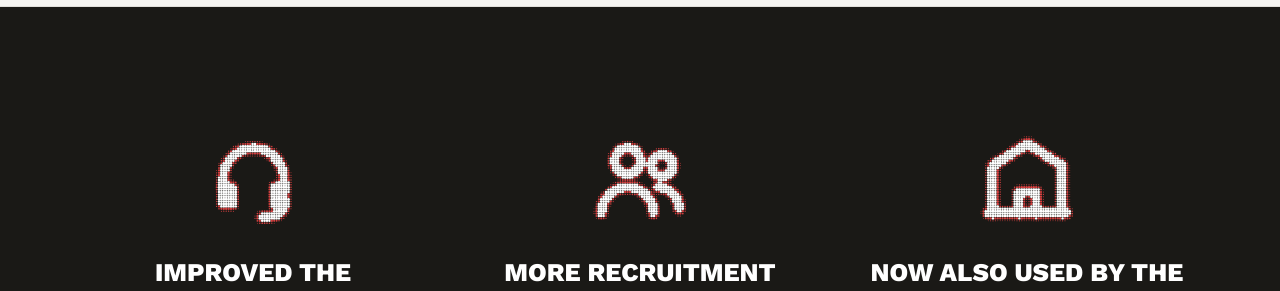
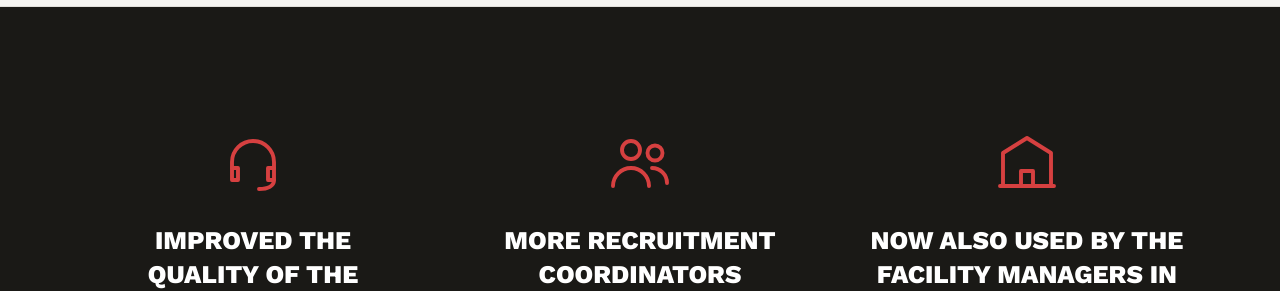
Before and after one commit to AxelGarland/AxelGarland, a Next.js app: page /work/giuson in a window 1280 px wide. Shown: the part 3760-4051 px from the top of the page. Built offline with nearby package versions, Linux system fonts and the light colour scheme.

Commit message:
Giuson outcome: plain red line icons instead of halftone
Co-Authored-By: Claude Sonnet 5.5 <noreply@anthropic.com>

```diff
--- a/app/work/giuson/page.tsx
+++ b/app/work/giuson/page.tsx
@@ -1,6 +1,5 @@
 import { GrainOverlay } from "@/components/GrainOverlay";
 import { BackLink } from "@/components/projects/BackLink";
-import { HalftoneIcon } from "@/components/projects/HalftoneIcon";
 import { InfoSources } from "@/components/projects/InfoSources";
 import { ExpandableScreen } from "@/components/projects/ExpandableScreen";
 import { MoreProjects } from "@/components/projects/MoreProjects";
@@ -206,7 +205,22 @@ export default function GiusonPage() {
             <ul className="grid grid-cols-1 gap-12 md:grid-cols-3 md:gap-10 lg:gap-16">
               {OUTCOMES.map((item) => (
                 <li key={item.text} className="flex flex-col items-center gap-6 text-center">
-                  <HalftoneIcon paths={item.icon} />
+                  <svg
+                    width="72"
+                    height="72"
+                    viewBox="0 0 24 24"
+                    fill="none"
+                    stroke="currentColor"
+                    strokeWidth="1.3"
+                    strokeLinecap="round"
+                    strokeLinejoin="round"
+                    aria-hidden
+                    className="text-accent"
+                  >
+                    {item.icon.map((d) => (
+                      <path key={d} d={d} />
+                    ))}
+                  </svg>
                   <p className="max-w-[26ch] font-display text-xl font-medium leading-snug text-surface sm:text-2xl">
                     {item.text}
                   </p>
--- a/components/projects/HalftoneIcon.tsx
+++ /dev/null
@@ -1,62 +0,0 @@
-"use client";
-
-import { useEffect, useRef } from "react";
-
-/** A line icon drawn in halftone dots for use on black: white dots where the stroke is solid, red at its
- *  edges, like the site's other halftone marks. The icon is given as SVG path data on a 24 x 24 grid.
- *  Drawn once, so it is static. It is decoration: the text beside it carries the meaning. */
-
-const WHITE = "#FFFFFF";
-const RED = "#D64040";
-const CELL = 2.4;
-
-export function HalftoneIcon({ paths, size = 104, className = "" }: { paths: string[]; size?: number; className?: string }) {
-  const ref = useRef<HTMLCanvasElement>(null);
-
-  useEffect(() => {
-    const canvas = ref.current;
-    if (!canvas) return;
-    const dpr = Math.min(window.devicePixelRatio || 1, 2);
-    canvas.width = size * dpr;
-    canvas.height = size * dpr;
-    const ctx = canvas.getContext("2d")!;
-    ctx.setTransform(dpr, 0, 0, dpr, 0, 0);
-    ctx.clearRect(0, 0, size, size);
-
-    // The icon as a solid mask.
-    const mask = document.createElement("canvas");
-    mask.width = size;
-    mask.height = size;
-    const m = mask.getContext("2d")!;
-    m.filter = "blur(1.6px)";
-    m.scale(size / 24, size / 24);
-    m.strokeStyle = "#000";
-    m.lineWidth = 2.7;
-    m.lineCap = "round";
-    m.lineJoin = "round";
-    for (const d of paths) m.stroke(new Path2D(d));
-    const data = m.getImageData(0, 0, size, size).data;
-
-    // Rebuilt as dots: each cell becomes a circle sized by how much of it is covered.
-    for (let y = 0; y < size; y += CELL) {
-      for (let x = 0; x < size; x += CELL) {
-        let sum = 0;
-        let n = 0;
-        for (let yy = Math.floor(y); yy < Math.min(size, Math.floor(y + CELL)); yy++) {
-          for (let xx = Math.floor(x); xx < Math.min(size, Math.floor(x + CELL)); xx++) {
-            sum += data[(yy * size + xx) * 4 + 3];
-            n++;
-          }
-        }
-        const cov = n ? sum / n / 255 : 0;
-        if (cov < 0.1) continue;
-        ctx.fillStyle = cov > 0.8 ? WHITE : RED;
-        ctx.beginPath();
-        ctx.arc(x + CELL / 2, y + CELL / 2, (CELL / 2) * Math.sqrt(cov) * 1.12, 0, Math.PI * 2);
-        ctx.fill();
-      }
-    }
-  }, [paths, size]);
-
-  return <canvas ref={ref} aria-hidden style={{ width: size, height: size }} className={className} />;
-}
```
